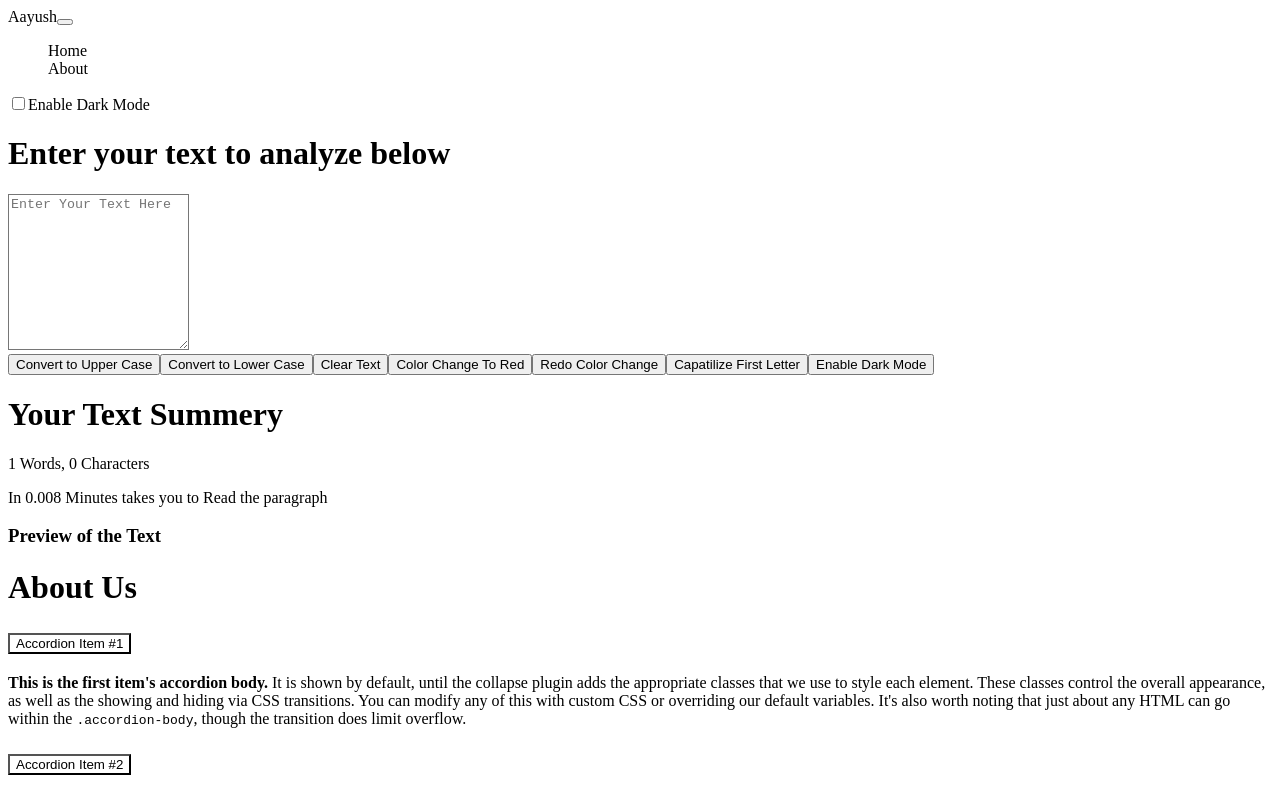
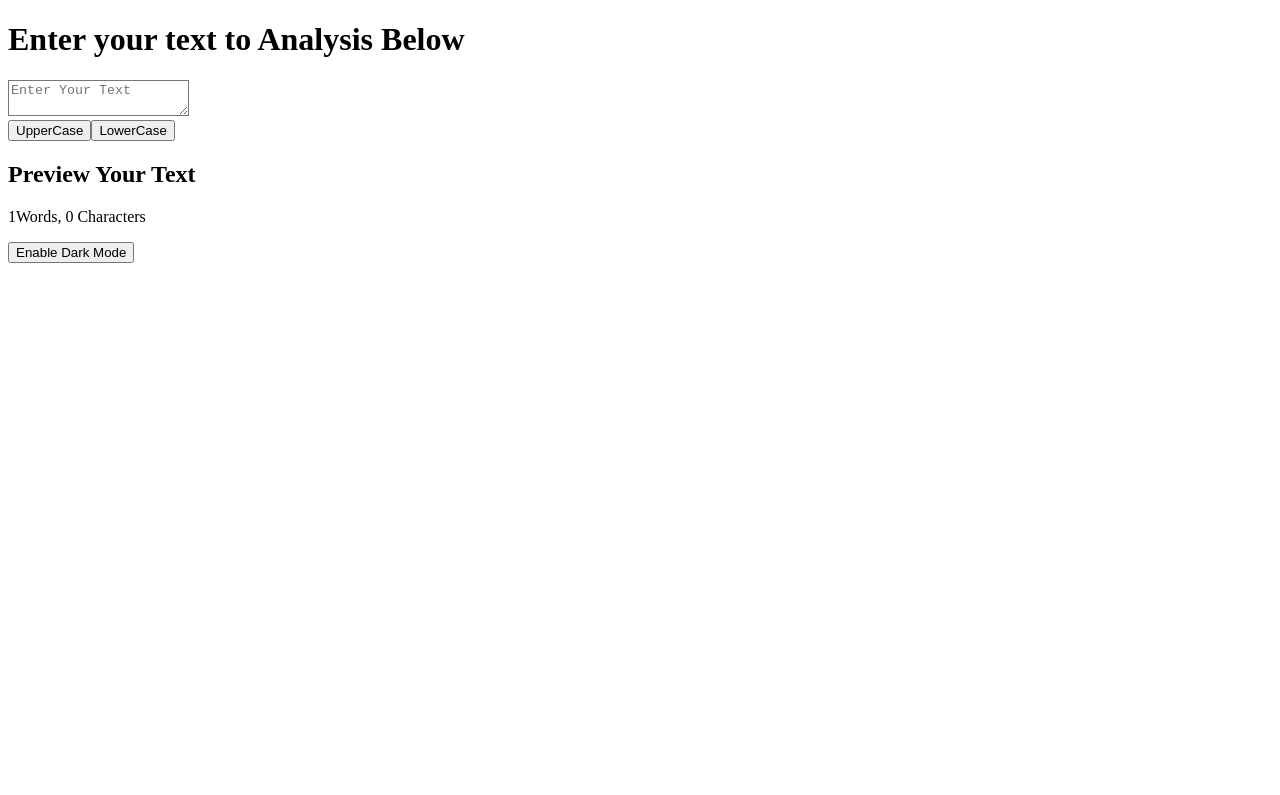
Before and after one commit to mr-prasai2004/Learning_React, a React (Create React App) app in the folder learning_react/: page / in a window 1280 px wide. Shown: the top 795 px of the page. Built offline with nearby package versions, Linux system fonts and the light colour scheme; the HTML template or start-up script is replaced by a standard one.

Commit message:
Adding More Features

```diff
--- a/learning_react/src/App.js
+++ b/learning_react/src/App.js
@@ -1,21 +1,39 @@
 import "./App.css";
-import About from "./components/About";
-import Navbar from "./components/Navbar";
-import TextForm from "./components/TextForm";
+// import About from "./components/About";
+// import Navbar from "./components/Navbar";
+// import TextForm from "./components/TextForm";
+// import Testt from "./components/Testt";
+import { useState } from "react";
+import TextFrom from "./components/TextFrom";
+// import TextForm from "./components/TextForm";
 // import Textform2 from "./components/Textform2";
 // import TextForm3 from "./components/TextForm3";
 function App() {
+//   const[mode,setMode]=useState('light');
+//  const  toggleMode = ()=>{
+//     if(mode ==='dark'){
+//     setMode('light')
+//     document.body.style.backgroundColor = 'white'
+//     }
+//     else{
+//       setMode('dark')
+//       document.body.style.backgroundColor = 'gray'
+//     }
+
+
+  // }
   return (
     <>
-<Navbar title={"Aayush"}/>
-<div className="container my-3 ">
+{/* // <Navbar title='Aayush' mode={mode} toggleMode={toggleMode}/> */}
+{/* // <div className="container my-3 ">
 
-<TextForm heading="Enter your text to analyze below"/>
-<About />
-</div>
+//  <TextForm heading="Enter your text to analyze below"mode={mode}/> */}
+{/* <About />  */}
+{/* <Testt /> */}
+ {/* </div> */}
 {/* <Textform2 />
 <TextForm3 /> */}
-
+<TextFrom heading="Enter your text to Analysis Below"/>
     </>
   );
 }
--- a/learning_react/src/components/Navbar.js
+++ b/learning_react/src/components/Navbar.js
@@ -2,17 +2,9 @@ import React, { useState } from "react";
 import PropTypes from "prop-types";
 
 export default function Navbar(props) {
-  // State to track the switch (ON/OFF)
-  const [isToggled, setIsToggled] = useState(false);
-
-  // Function to handle switch toggle
-  const handleToggle = () => {
-    setIsToggled(!isToggled);
-    console.log(isToggled ? "Switch is OFF" : "Switch is ON");
-  };
 
   return (
-    <nav className="navbar navbar-expand-lg navbar-dark bg-dark">
+    <nav className={`navbar navbar-expand-lg navbar-${props.mode} bg-${props.mode}`}>
       <div className="container-fluid">
         <a className="navbar-brand" href="/">
           {props.title}
@@ -42,19 +34,11 @@ export default function Navbar(props) {
             </li>
           </ul>
 
-          {/* On/Off switch */}
-          <div className="form-check form-switch text-white">
-            <input
-              className="form-check-input"
-              type="checkbox"
-              id="toggleSwitch"
-              checked={isToggled}
-              onChange={handleToggle}
-            />
-            <label className="form-check-label" htmlFor="toggleSwitch">
-              {isToggled ? "Enable Light Mode" : "Enable Dark Mode"}
-            </label>
-          </div>
+          <div className={`form-check form-switch text-${props.mode==='light'?'dark' : 'light'}`}>
+  <input className="form-check-input" type="checkbox" role="switch" id="flexSwitchCheckDefault" onClick={props.toggleMode}/>
+  <label className="form-check-label" htmlFor="flexSwitchCheckDefault">Enable Dark Mode</label>
+</div>
+
         </div>
       </div>
     </nav>
--- /dev/null
+++ b/learning_react/src/components/Testt.js
@@ -0,0 +1,54 @@
+import React,{useState} from 'react'
+
+export default function Testt() {
+    const [text,setText]=useState('');
+    const onhandelChange=(event)=>{
+      setText(event.target.value)
+    }
+    const onhandelclick=()=>{
+      let a=text.toUpperCase();
+      setText(a);
+    }
+    const [myStyle, setMyStyle]=useState({
+      color:'black',
+      backgroundColor: "white",
+    })
+    const [mode,setMode]=useState('Enable Dark Mode')
+    const onhandelmode=()=>{
+      if(myStyle.color ==='white'){
+        setMyStyle({
+          color:'black',
+          backgroundColor: "white",
+          })
+          setMode('Enable Dark Mode')
+      }
+      else{
+        setMyStyle({
+          color:'white',
+          backgroundColor: "black",
+          })
+          setMode('Enable Light Mode')
+          }
+    }
+  return (
+    <>
+    <div className='Container' style={myStyle}>
+      <h1>Enter Your Text To Analyze Below</h1>
+      <textarea className="form-control" id="myBox" rows="10" placeholder='Enter Your Text' style={myStyle}value={text} onChange={onhandelChange}/>
+      </div>
+      <button className="btn btn-primary" onClick={onhandelclick}>UpperCase</button>
+      <div className="container">
+        <h2>Your Text Summery</h2>
+        <p>{text.split(' ').length} Word, {text.length} Characters</p>
+        <p>in {0.08*text.split(' ').length} minute you can read the text</p>
+        <button className="btn btn-success" onClick={onhandelmode}>{mode}</button>
+      </div>
+      <div>
+        <h1>Preview of text</h1>
+        <p>{text}</p>
+      </div>
+
+    </>
+  )
+
+}
--- a/learning_react/src/components/TextForm.js
+++ b/learning_react/src/components/TextForm.js
@@ -56,10 +56,10 @@ const Redo=()=>{
     }
   return (
     <>
-    <div className='container' style={myStyle}>
-        <h1>{props.heading}</h1>
+    <div className='container' style={{color: props.mode==='dark'?'white' : 'black'}}>
+        <h1 >{props.heading}</h1>
 <div className="mb-3">
-  <textarea className="form-control" value={text} onChange={handleOnChange} id="myBox" rows="10" placeholder='Enter Your Text Here'style={myStyle} />
+  <textarea className="form-control" value={text} onChange={handleOnChange} style={{backgroundColor: props.mode==='dark'?'gray' : 'white', color: props.mode==='dark'?'white' : 'black'}} id="myBox" rows="10" placeholder='Enter Your Text Here' />
 </div>
 <button className="btn btn-primary mx-2" onClick={handelUpClick} >Convert to Upper Case</button>
 <button className="btn btn-primary mx-2" onClick={handelLowClick}>Convert to Lower Case</button>
@@ -72,7 +72,7 @@ const Redo=()=>{
 
 
 
-<div className="container my-3"style={myStyle}>
+<div className="container my-3">
   <h1>Your Text Summery</h1>
   <p>{text.split(" ").length} Words, {text.length} Characters</p>
   <p>In {0.008 * text.split(" ").length} Minutes takes you to Read the paragraph</p>
--- /dev/null
+++ b/learning_react/src/components/TextFrom.js
@@ -0,0 +1,51 @@
+import React,{useState} from 'react'
+
+export default function TextFrom(props) {
+    const [text,setText] =useState('');
+    const onHandleClick=()=>{
+        console.log("UpperCase")
+        let a = text.toUpperCase();
+        setText(a);
+    }
+    const onHandleLowerClick=()=>{
+        console.log("LowerCase")
+        let a = text.toLowerCase();
+        setText(a);
+    }
+    const OnhandleChange=(event)=>{
+        console.log("onChange")
+        setText(event.target.value)
+    }
+    const [style,setMyStyle]=useState({
+        color:'Black',
+        backgroundColor:'White'
+    })
+    const [btntext, setBtnText]=useState("Enable Dark Mode");
+    const Mode =()=>{
+   if(style.color ==='white'){
+    setMyStyle({color:'black', backgroundColor:'white'})
+    setBtnText("Enable Dark Mode");
+   }
+   else{
+    setMyStyle({color:'white',backgroundColor:'black'});
+    setBtnText("Enable Light Mode")
+   }
+    }
+
+
+  return (
+    <div style={style}>
+    <div style={style}>
+        <h1>{props.heading}</h1>
+        <textarea value={text} style={style} placeholder='Enter Your Text' onChange={OnhandleChange} />
+    </div>
+    <button className="btn btn-success mx-3" onClick={onHandleClick} >UpperCase</button>
+    <button className="btn btn-primary my-3" onClick={onHandleLowerClick}>LowerCase</button>
+    <h2>Preview Your Text</h2>
+    <p>{text}</p>
+    <p>{text.split(' ').length}Words, {text.length} Characters</p>
+    <button className="btn btn-primary mx-3" onClick={Mode}>{btntext}</button>
+    </div>
+
+  )
+}
```
